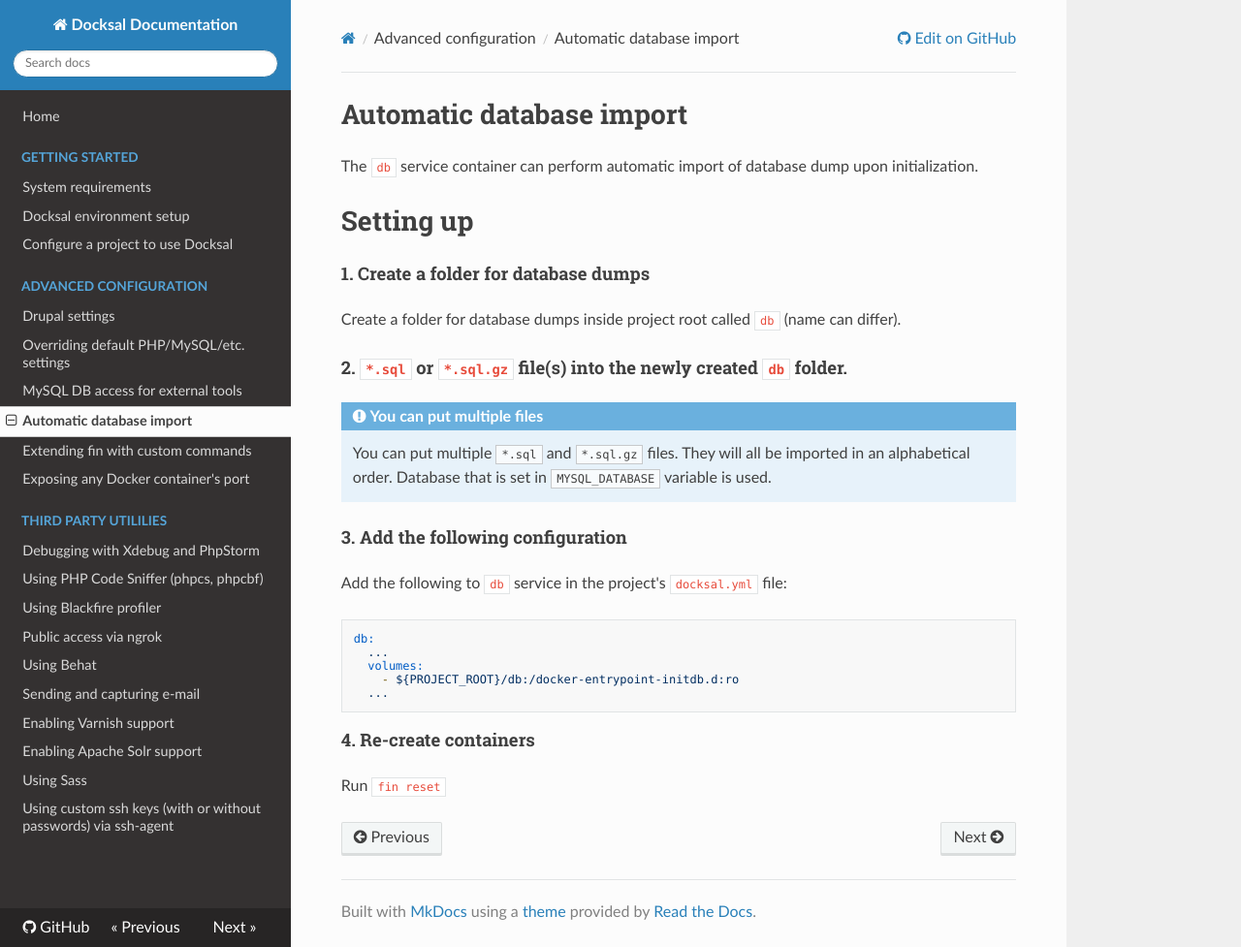
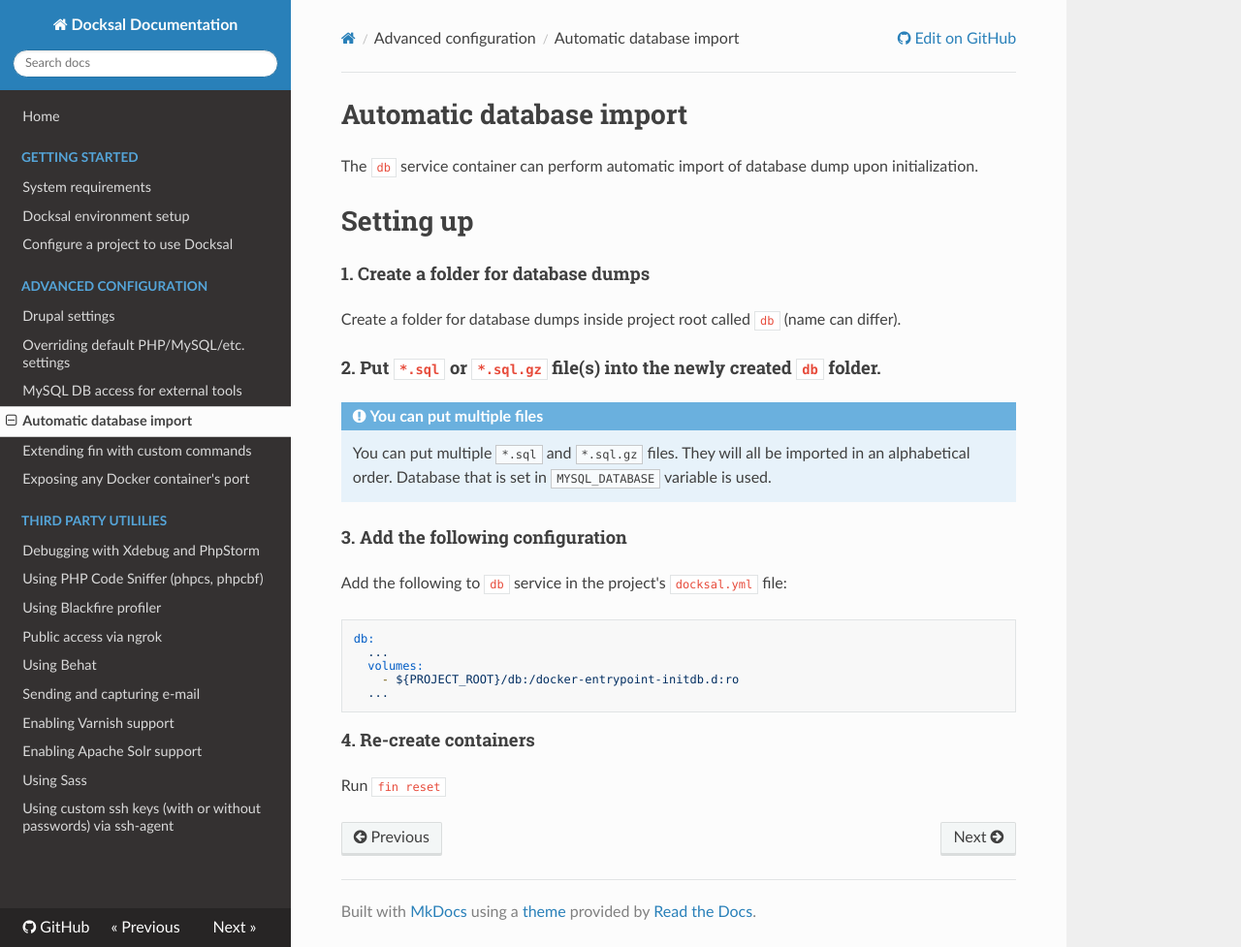
Before and after one commit to docksal/docksal, an MkDocs documentation site: the page built from docs/db-import.md, in a window 1280 px wide and 977 px high. Shown: the whole window at 97% size. Built offline with MkDocs 1.6.1, drawn with Linux system fonts in a browser that asks for light colours; nearby versions of some CDN libraries; old or Windows-style settings are respelled for this version of MkDocs.

Commit message:
Update db-import.md

```diff
--- a/docs/db-import.md
+++ b/docs/db-import.md
@@ -8,7 +8,7 @@ The `db` service container can perform automatic import of database dump upon in
 
 Create a folder for database dumps inside project root called `db` (name can differ).
 
-#### 2. `*.sql` or `*.sql.gz` file(s) into the newly created `db` folder.
+#### 2. Put `*.sql` or `*.sql.gz` file(s) into the newly created `db` folder.
 
 !!! note "You can put multiple files"
     You can put multiple `*.sql` and `*.sql.gz` files. They will all be imported in an alphabetical order. Database that is set in `MYSQL_DATABASE` variable is used.
```
